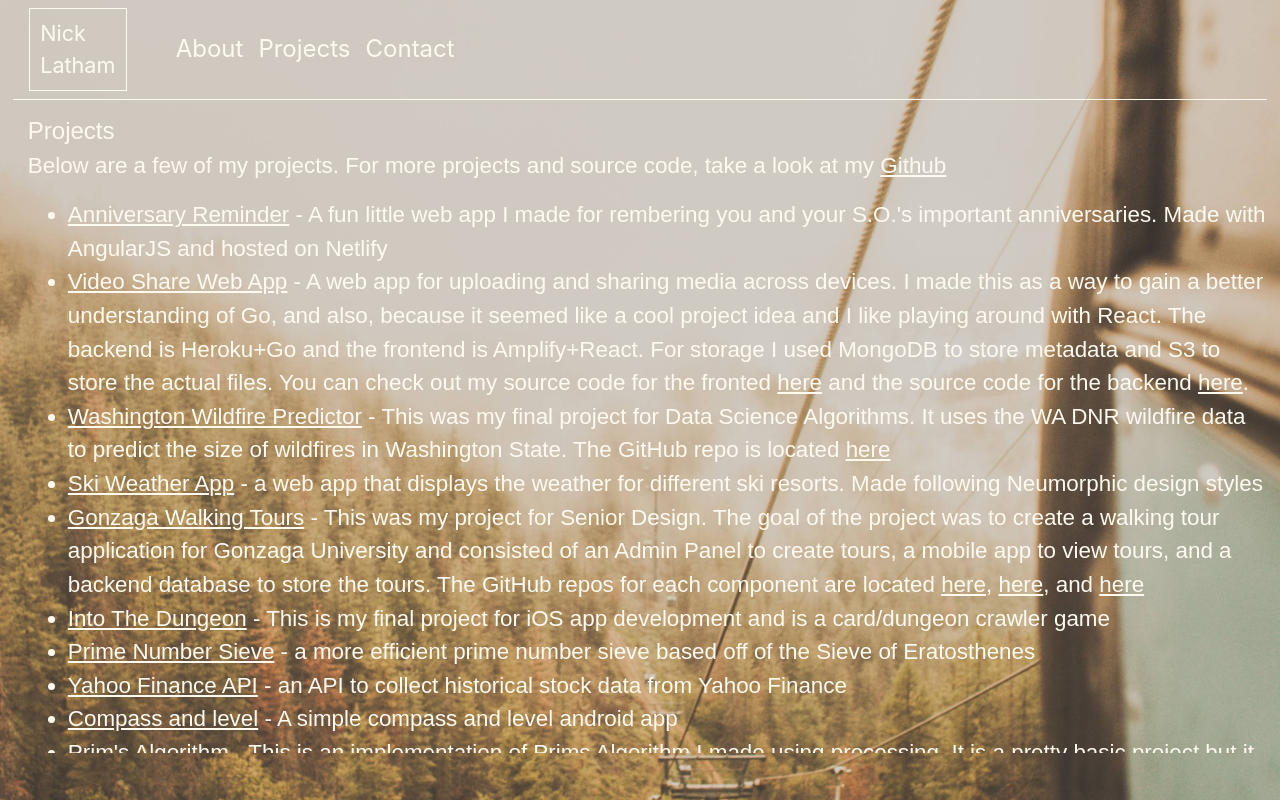
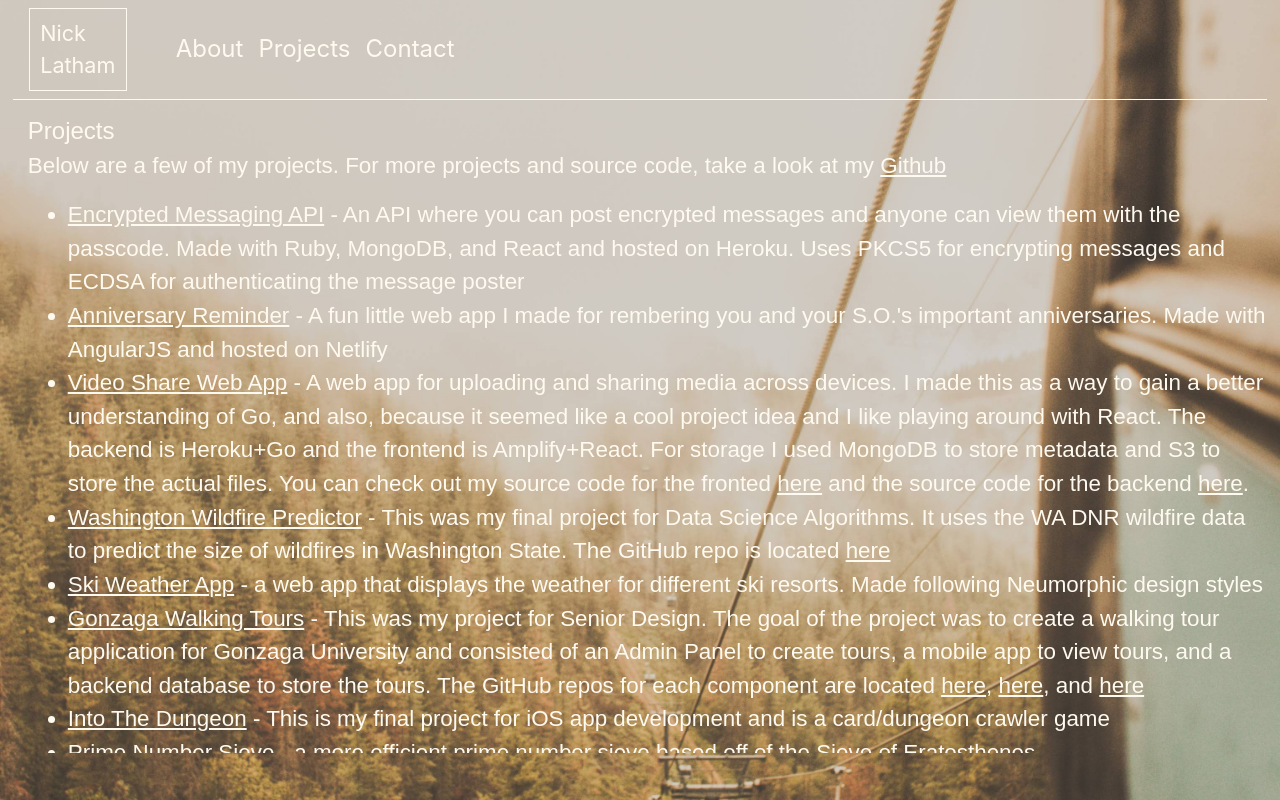
Before and after one commit to nlatham1999/personal-website, a React (Create React App) app: page /projects in a window 1280 px wide. Built offline with nearby package versions, Linux system fonts and the light colour scheme.

Commit message:
added project

```diff
--- a/src/Projects.js
+++ b/src/Projects.js
@@ -11,6 +11,7 @@ const Projects = () => {
             <h>Projects</h>
             <p>Below are a few of my projects. For more projects and source code, take a look at my <a href="https://github.com/nlatham1999">Github</a></p>
             <ul>
+                <li><a href="https://encryptedposting.herokuapp.com/">Encrypted Messaging API</a> - An API where you can post encrypted messages and anyone can view them with the passcode. Made with Ruby, MongoDB, and React and hosted on Heroku. Uses PKCS5 for encrypting messages and ECDSA for authenticating the message poster</li>
                 <li><a href="https://anniversaryreminder.netlify.app/">Anniversary Reminder</a> - A fun little web app I made for rembering you and your S.O.'s important anniversaries. Made with AngularJS and hosted on Netlify</li>
                 <li><a href="https://videoshare.app">Video Share Web App</a> - A web app for uploading and sharing media across devices.
                 I made this as a way to gain a better understanding of Go, and also, because it seemed like a cool project idea and I like playing around with React.
```
